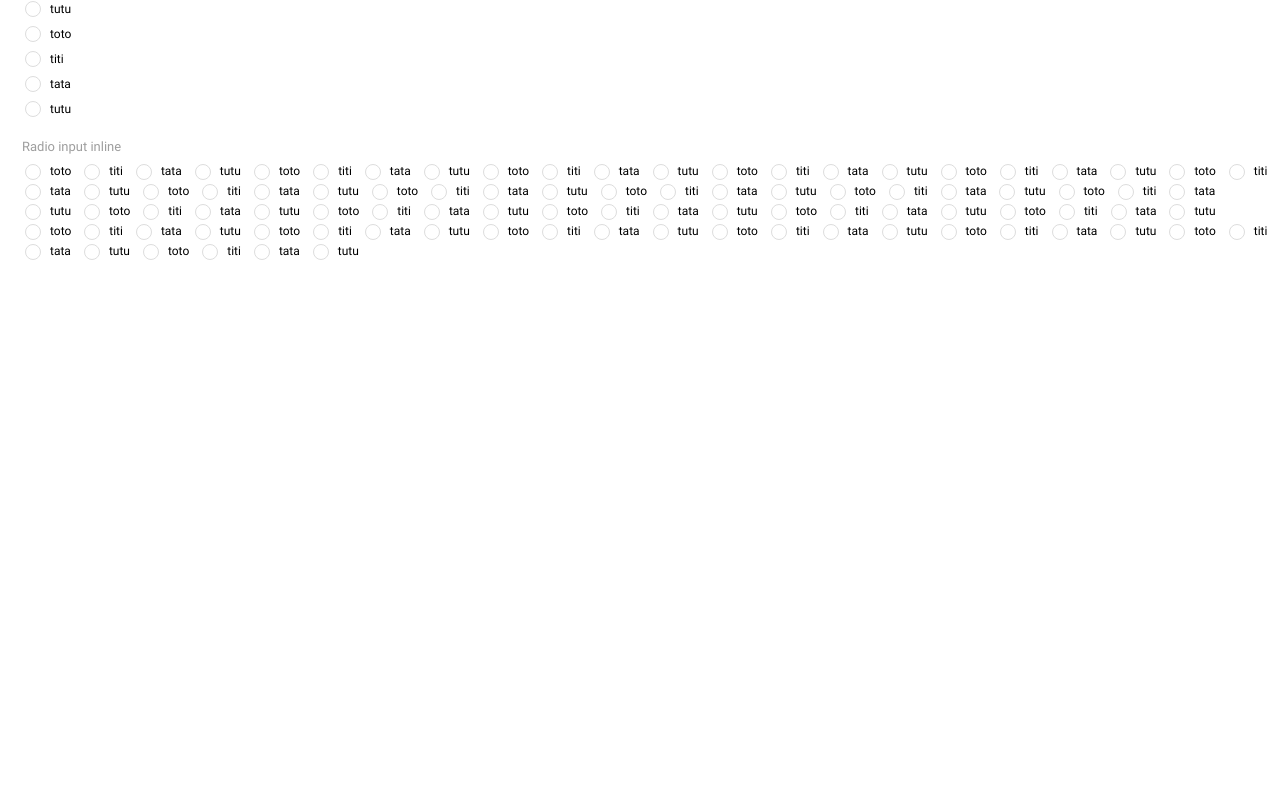
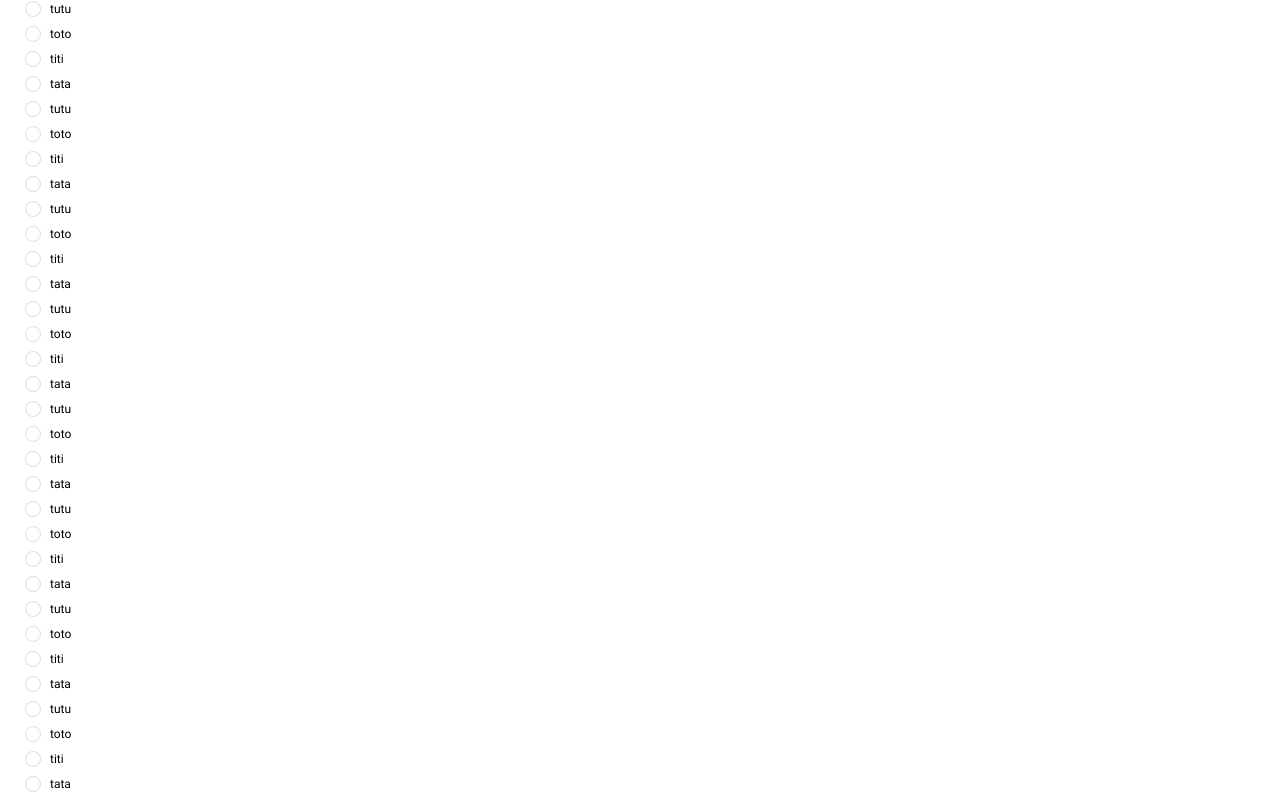
Before and after one commit to sowsouf/vue-ssf-form-group, a Vue app: page / in a window 1280 px wide. Shown: the part 2896-3696 px from the top of the page. Before the commit the page ends 3180 px from the top, so only its background shows below. Built offline with nearby package versions, Linux system fonts and the light colour scheme; a web font is replaced by a local one.

Commit message:
Show value even if multiple

```diff
--- a/src/components/SsfFormGroup/components/includes/Select.vue
+++ b/src/components/SsfFormGroup/components/includes/Select.vue
@@ -17,6 +17,10 @@
             <span v-if="parent.value && parent.multiple === false && !Array.isArray(parent.value)"
                   :value="parent.value">
               {{ parent.optionLabel ? parent.optionItems.find(item => item[parent.optionField] === parent.value)[parent.optionLabel] : parent.value }}
+            </span>
+            <span v-if="parent.value && parent.multiple && Array.isArray(parent.value)" :value="parent.value">
+              {{ parent.optionItems.filter(item => parent.value.includes(item[parent.optionField])).map(item => item[parent.optionLabel]).join(', ') }}
+<!--              {{ parent.optionLabel ? parent.optionItems.find(item => item[parent.optionField] === parent.value)[parent.optionLabel] : parent.value }}-->
             </span>
             <span v-else-if="show.items || !parent.label" class="ssf-select-option-title">Choisir une valeur... {{ parent.required ? '(*)' : '' }}</span>
           </div>
--- a/src/components/pages/Home/Index.vue
+++ b/src/components/pages/Home/Index.vue
@@ -127,6 +127,28 @@
           { id: "tata", label: "Valeur tata" }, { id: "tutu", label: "Valeur tutu" },
           { id: "toto", label: "Valeur toto" }, { id: "titi", label: "Valeur titi" },
           { id: "tata", label: "Valeur tata" }, { id: "tutu", label: "Valeur tutu" },
+          { id: "toto", label: "Valeur toto" }, { id: "titi", label: "Valeur titi" },
+          { id: "tata", label: "Valeur tata" }, { id: "tutu", label: "Valeur tutu" },
+          { id: "toto", label: "Valeur toto" }, { id: "titi", label: "Valeur titi" },
+          { id: "tata", label: "Valeur tata" }, { id: "tutu", label: "Valeur tutu" },
+          { id: "toto", label: "Valeur toto" }, { id: "titi", label: "Valeur titi" },
+          { id: "tata", label: "Valeur tata" }, { id: "tutu", label: "Valeur tutu" },
+          { id: "toto", label: "Valeur toto" }, { id: "titi", label: "Valeur titi" },
+          { id: "tata", label: "Valeur tata" }, { id: "tutu", label: "Valeur tutu" },
+          { id: "toto", label: "Valeur toto" }, { id: "titi", label: "Valeur titi" },
+          { id: "tata", label: "Valeur tata" }, { id: "tutu", label: "Valeur tutu" },
+          { id: "toto", label: "Valeur toto" }, { id: "titi", label: "Valeur titi" },
+          { id: "tata", label: "Valeur tata" }, { id: "tutu", label: "Valeur tutu" },
+          { id: "toto", label: "Valeur toto" }, { id: "titi", label: "Valeur titi" },
+          { id: "tata", label: "Valeur tata" }, { id: "tutu", label: "Valeur tutu" },
+          { id: "toto", label: "Valeur toto" }, { id: "titi", label: "Valeur titi" },
+          { id: "tata", label: "Valeur tata" }, { id: "tutu", label: "Valeur tutu" },
+          { id: "toto", label: "Valeur toto" }, { id: "titi", label: "Valeur titi" },
+          { id: "tata", label: "Valeur tata" }, { id: "tutu", label: "Valeur tutu" },
+          { id: "toto", label: "Valeur toto" }, { id: "titi", label: "Valeur titi" },
+          { id: "tata", label: "Valeur tata" }, { id: "tutu", label: "Valeur tutu" },
+          { id: "toto", label: "Valeur toto" }, { id: "titi", label: "Valeur titi" },
+          { id: "tata", label: "Valeur tata" }, { id: "tutu", label: "Valeur tutu" },
         ]
       }
     },
```
